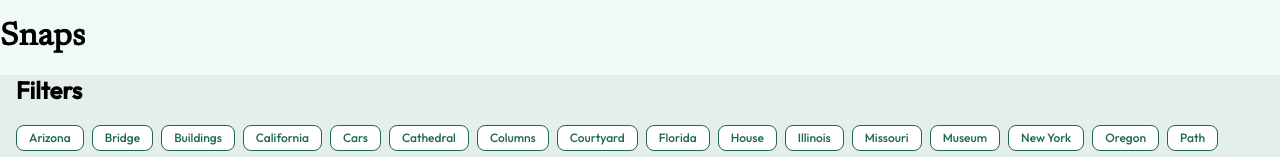
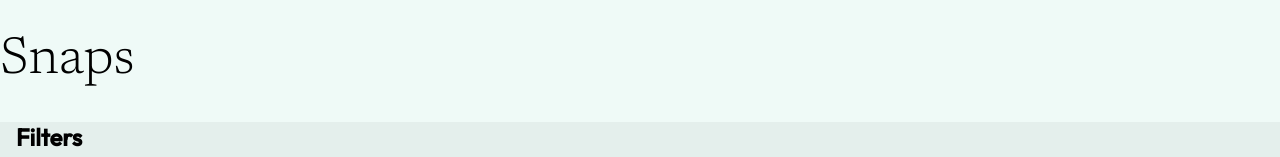
Before and after one commit to dcconde/snaps, a React (Vite) app: page / in a window 1280 px wide. Shown: the top 157 px of the page. Built offline with nearby package versions, Linux system fonts and the light colour scheme.

Commit message:
add header component

```diff
--- a/src/App.jsx
+++ b/src/App.jsx
@@ -7,15 +7,14 @@ import pinLogo from "./assets/images/Pinterest.svg";
 import Card from "./components/Card/Card";
 import photoData from "./data/photos.json";
 import Filters from "./components/Filters/Filters";
+import Header from "./components/Header/Header";
 
 function App() {
   const [count, setCount] = useState(0);
 
   return (
     <>
-      <header>
-        <h1 className="wordmark">Snaps</h1>
-      </header>
+      <Header />
       <main>
         <Filters />
         <h3 className="">Our mission:</h3>
--- a/src/components/Card/Card.scss
+++ b/src/components/Card/Card.scss
@@ -6,8 +6,8 @@
   background-color: $secondary2;
   border-radius: 1rem;
   border: 1px solid $secondary1;
-  // padding: 1rem;
   max-width: 25rem;
+  margin: 1rem 0;
 
   &__photo {
     width: 100%;
--- /dev/null
+++ b/src/components/Header/Header.jsx
@@ -0,0 +1,11 @@
+import "./Header.scss";
+
+function Header() {
+  return (
+    <header>
+      <h1 className="title">Snaps</h1>
+    </header>
+  );
+}
+
+export default Header;
--- /dev/null
+++ b/src/components/Header/Header.scss
@@ -0,0 +1,5 @@
+.title {
+  font-size: 3.25rem;
+  font-weight: lighter;
+  font-style: normal;
+}
```
